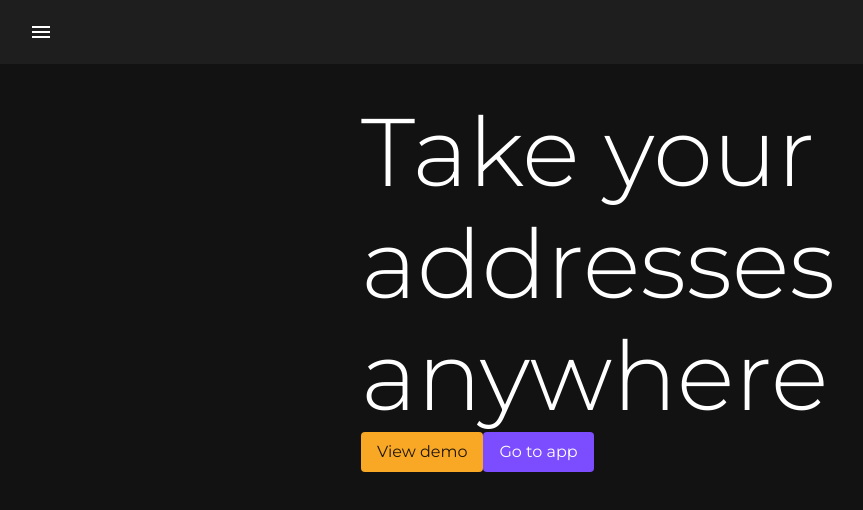
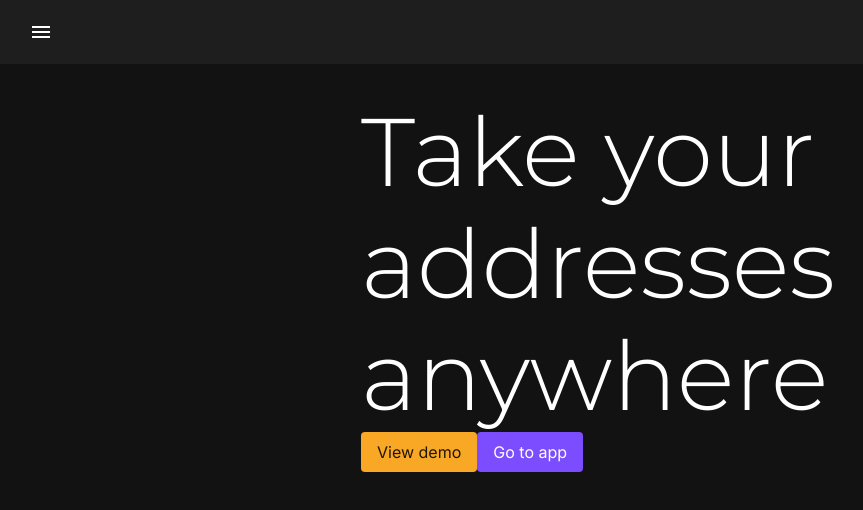
Before and after one commit to portalo-app/portalo-ui, a Next.js app: page / in a window 1280 px wide. Shown: the top 510 px of the page, without its empty margins (3-866 px from the left). Built offline with nearby package versions, Linux system fonts and the light colour scheme.

Commit message:
feat; improve fonts styling

```diff
--- a/src/components/addresses/AddressCard.tsx
+++ b/src/components/addresses/AddressCard.tsx
@@ -50,7 +50,7 @@ const AddressCard: React.FC<AddressCardProps> = ({
 
           <Typography variant="h6">{name || 'Wallet'}</Typography>
 
-          <Typography variant="caption" fontSize={12}>
+          <Typography variant="mono" fontSize={12}>
             {address}
           </Typography>
 
--- /dev/null
+++ b/src/styles/theme.d.ts
@@ -0,0 +1,7 @@
+import '@mui/material/Typography';
+
+declare module '@mui/material/Typography' {
+  interface TypographyPropsVariantOverrides {
+    mono: true;
+  }
+}
--- a/src/styles/theme.style.ts
+++ b/src/styles/theme.style.ts
@@ -1,12 +1,20 @@
 import { ThemeOptions } from '@mui/material';
-import { Montserrat } from 'next/font/google';
+import { Inter, Montserrat, Roboto_Mono } from 'next/font/google';
+
+const inter = Inter({
+  subsets: ['latin'],
+});
 
 const montserrat = Montserrat({
   subsets: ['latin'],
 });
 
+const robotoMono = Roboto_Mono({
+  subsets: ['latin'],
+});
+
 export const bodyFonts = {
-  fontFamily: montserrat.style.fontFamily,
+  fontFamily: inter.style.fontFamily,
 };
 
 export const headingFonts = {
@@ -14,11 +22,11 @@ export const headingFonts = {
 };
 
 export const buttonFonts = {
-  fontFamily: montserrat.style.fontFamily,
+  fontFamily: inter.style.fontFamily,
 };
 
-export const numberFonts = {
-  fontFamily: montserrat.style.fontFamily,
+export const monoFonts = {
+  fontFamily: robotoMono.style.fontFamily,
 };
 
 export const THEME: ThemeOptions = {
@@ -44,6 +52,14 @@ export const THEME: ThemeOptions = {
           fontSize: '1rem',
         },
       },
+    },
+    MuiTypography: {
+      variants: [
+        {
+          props: { variant: 'mono' },
+          style: monoFonts,
+        },
+      ],
     },
   },
   palette: {
```
